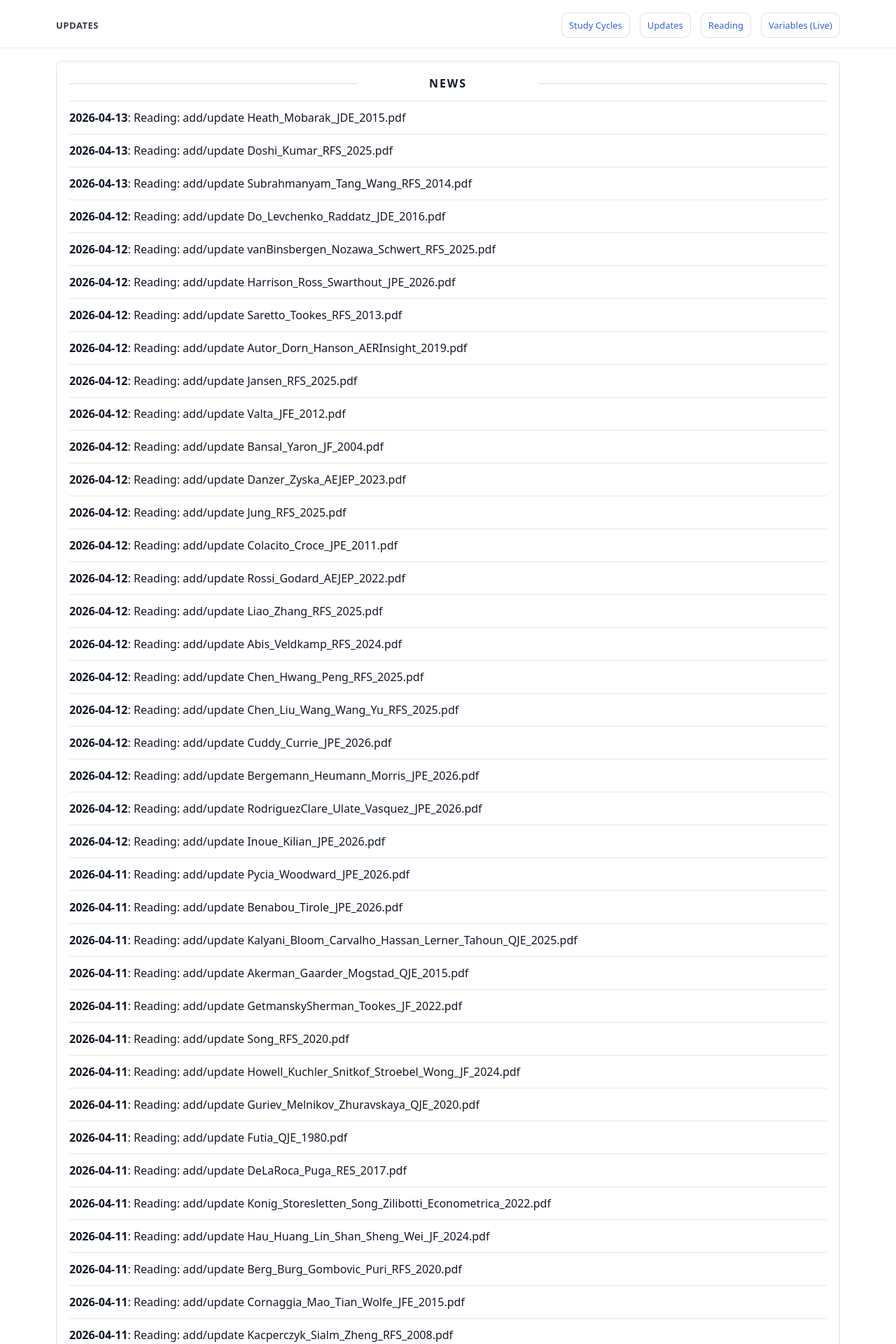
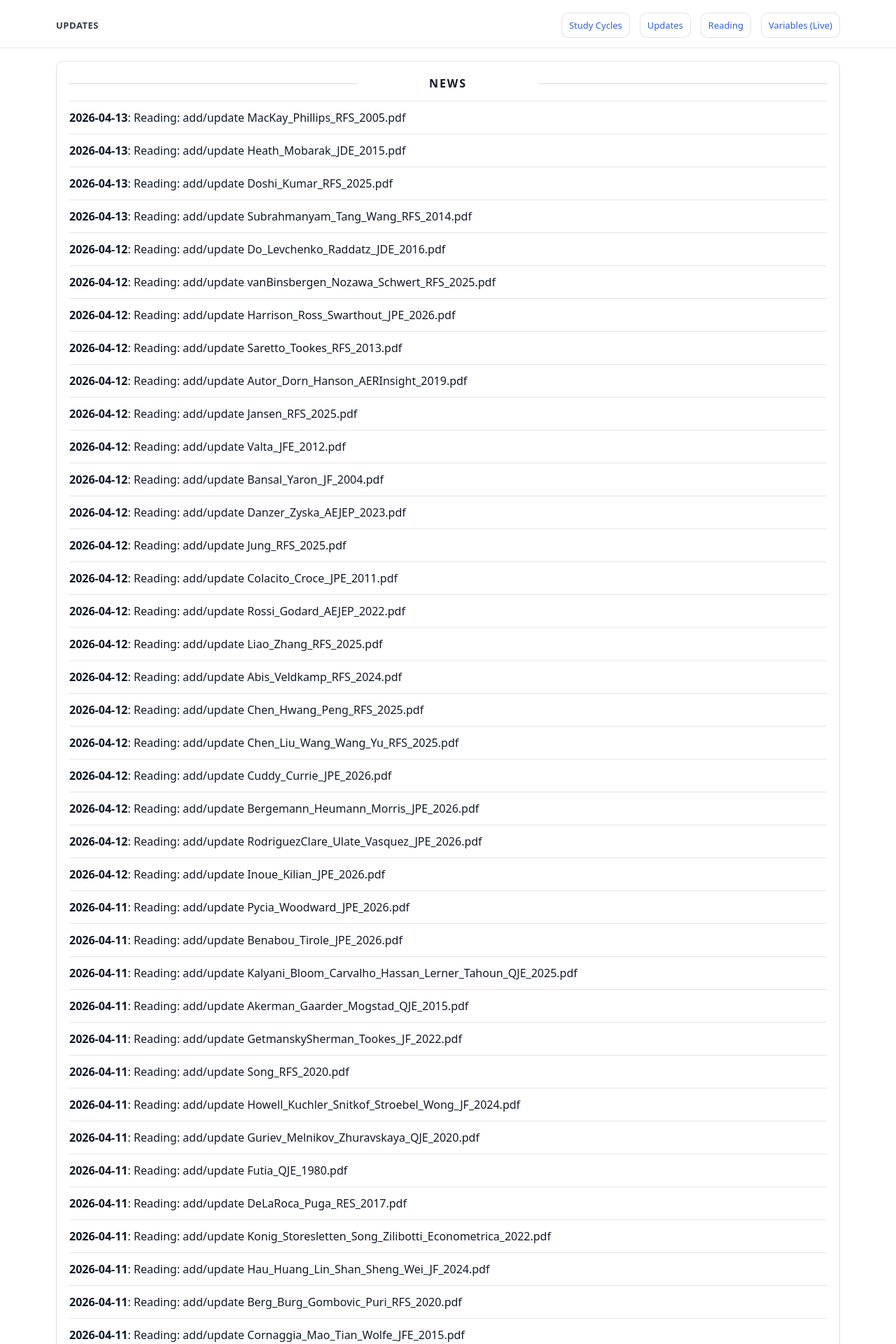
Before and after one commit to yaxinzn/study-archive, a Jekyll site: the page built from updates/index.md, in a window 1280 px wide. Shown: the top 1920 px of the page at 70% size. Built offline with Jekyll 4.4.1, drawn with Linux system fonts in a browser that asks for light colours; some of the changed text lies outside the part shown.

Commit message:
chore: update NEWS feed

```diff
--- a/_data/news.yml
+++ b/_data/news.yml
@@ -1,4 +1,7 @@
 # Auto-generated update history (sorted newest -> oldest). Do not edit manually.
+- ts: "1776034995"
+  date: "2026-04-13"
+  title: "Reading: add/update MacKay_Phillips_RFS_2005.pdf"
 - ts: "1776034919"
   date: "2026-04-13"
   title: "Reading: add/update Heath_Mobarak_JDE_2015.pdf"
```
